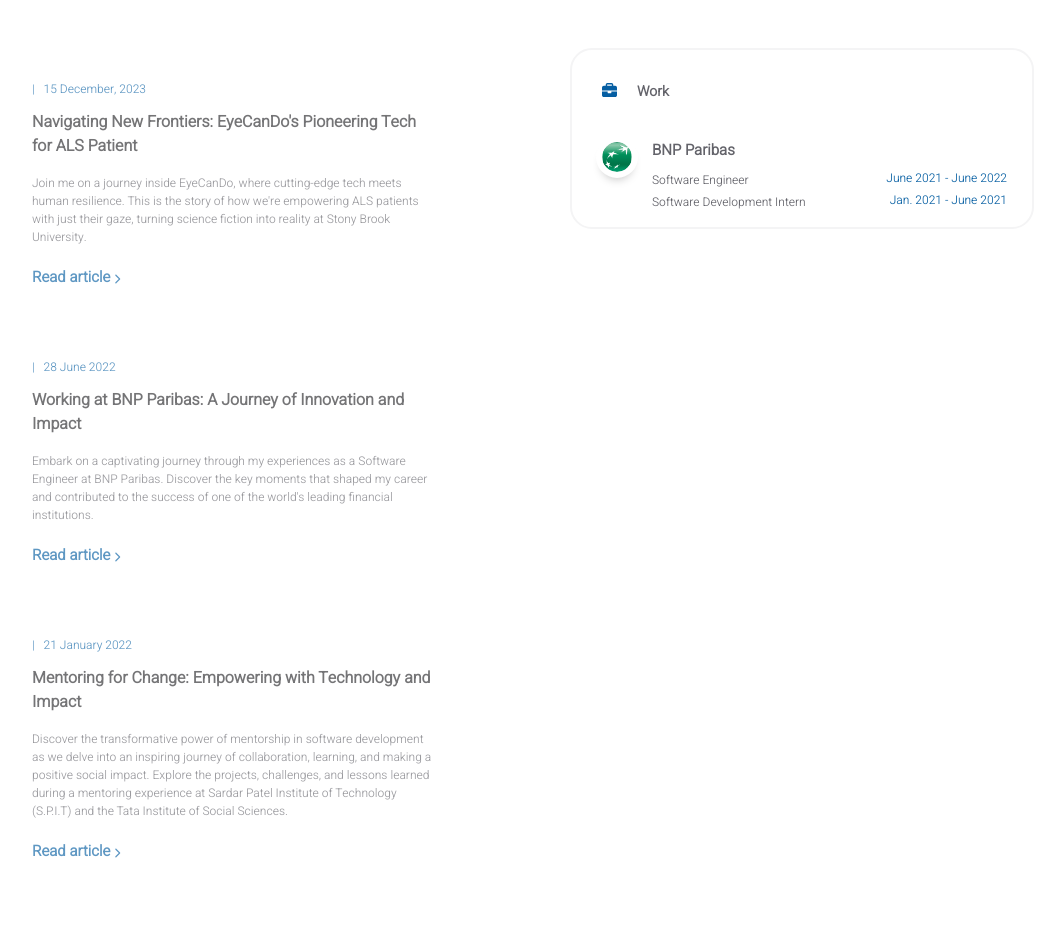
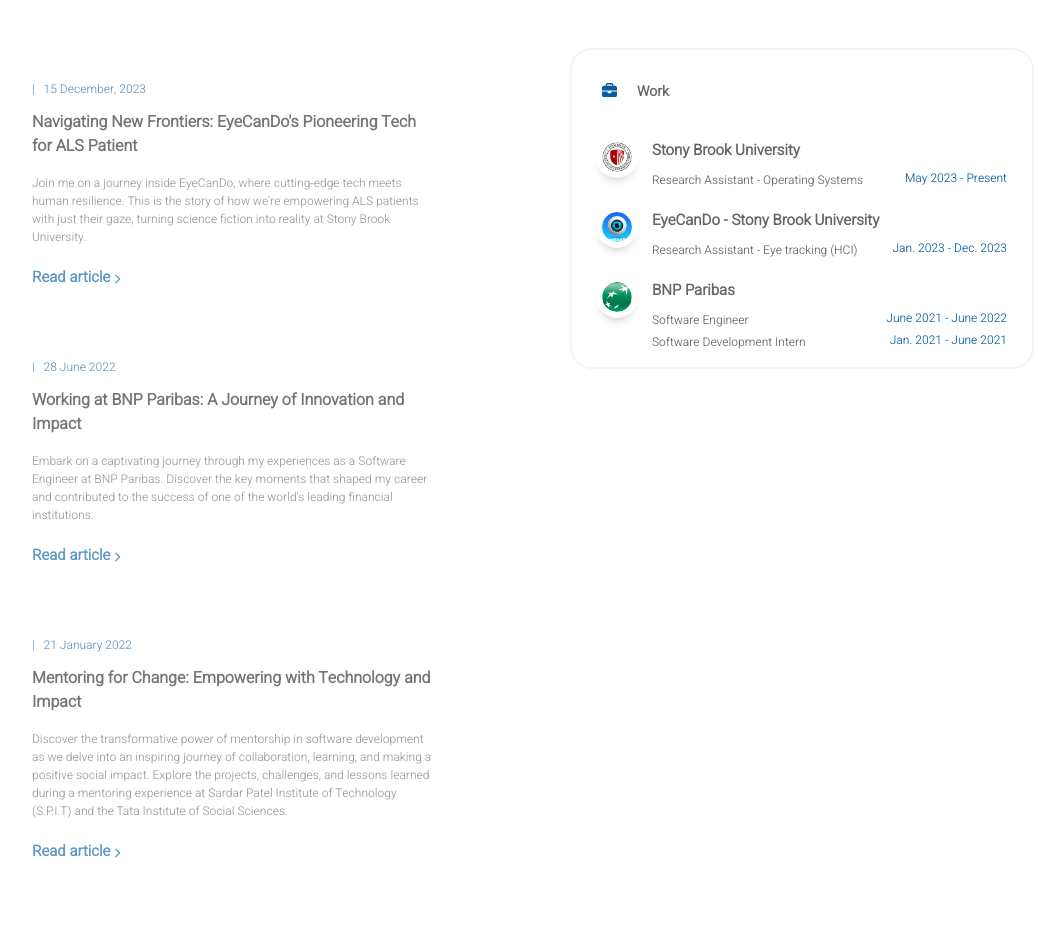
Before and after one commit to Abhishek-612/abhishek-612.github.io, a React (Create React App) app: page /#/ in a window 1280 px wide. Shown: the part 2260-3194 px from the top of the page, without its empty margins (108-1146 px from the left). Built offline with nearby package versions, Linux system fonts and the light colour scheme.

Commit message:
Updates - 9 April 2024

```diff
--- a/src/components/homepage/works.jsx
+++ b/src/components/homepage/works.jsx
@@ -13,6 +13,34 @@
 				title="Work"
 				body={
 					<div className="works-body">
+						<div className="work">
+							<img
+								src="./sbu.jpeg"
+								alt="Stony Brook University"
+								className="work-image"
+							/>
+							<div className="work-title">Stony Brook University</div>
+								<div className="work-details">
+									<div className="work-subtitle">
+										Research Assistant - Operating Systems
+									</div>
+									<div className="work-duration">May 2023 - Present</div>
+								</div>
+						</div>
+						<div className="work">
+							<img
+								src="./eyecandologo.png"
+								alt="EyeCanDo - Stony Brook University"
+								className="work-image"
+							/>
+							<div className="work-title">EyeCanDo - Stony Brook University</div>
+								<div className="work-details">
+									<div className="work-subtitle">
+										Research Assistant - Eye tracking (HCI)
+									</div>
+									<div className="work-duration">Jan. 2023 - Dec. 2023</div>
+								</div>
+						</div>
 						<div className="work">
 							<img
 								src="./BNP-Paribas-SA.png"
```
Also changed, not shown: public/eyecandologo.png (added), public/sbu.jpeg (added).
